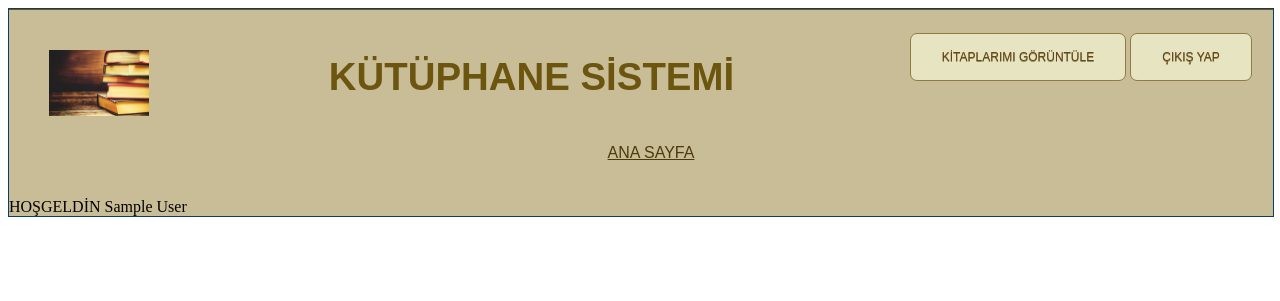
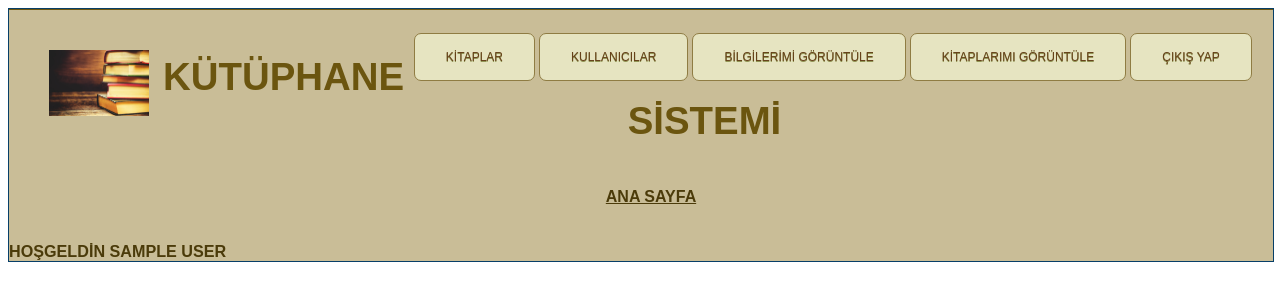
Before and after one commit to CemalUnal/bbm487s2017g6, a PHP site: page /signed.php in a window 1280 px wide. Shown: the top 301 px of the page. Run offline with PHP 8.4, Linux system fonts and the light colour scheme; the visitor is signed in with stand-in values (Sample User, id 1).

Commit message:
Bug fixes

```diff
--- a/src/main/view/signed.php
+++ b/src/main/view/signed.php
@@ -25,6 +25,14 @@ header{
     font-size: 120%;
 
   }
+
+  div.fonts {
+    font-weight: bold;
+    color: #4B3B0A;
+      font-family: fantasy, 'Blippo', fantasy;
+      font-size: 101%;
+    }
+
 div.img {
     margin: 5px;
     border: 1px solid #C9BD97;
@@ -131,33 +139,38 @@ article {
 
 <a href="../Controller/logout.php" class="button button0" >ÇIKIŞ YAP</a>
 <a href="mybooks.php" class="button button0" >KİTAPLARIMI GÖRÜNTÜLE</a>
-        <?php    if($_SESSION["user"]=='admin@cs'){ ?>
+<a href="userinfo.php" class="button button0" >BİLGİLERİMİ GÖRÜNTÜLE</a>
+        <?php    if($_SESSION["admin"]==1){ ?>
  <a href="adminuser.php" class="button button0" >KULLANICILAR</a>
  <?php } ?>
-        <?php    if($_SESSION["user"]=='admin@cs'){ ?>
+        <?php    if($_SESSION["admin"]==1){ ?>
  <a href="books.php" class="button button0" >KİTAPLAR</a>
  <?php } ?>
 
    <h1 style="text-align: center;">KÜTÜPHANE SİSTEMİ</h1>
     </header>
         <div align="center">
-       <a href="home.php" style=" color: #4B3B0A;font-family: fantasy, 'Blippo', fantasy; margin-left:20px;">ANA SAYFA</a>
-
+       <a href="home.php" style=" font-weight: bold; color: #4B3B0A;font-family: fantasy, 'Blippo', fantasy; margin-left:20px;">ANA SAYFA</a>
        </div>
 
+
+
 <br></br>
+<div class="fonts">
 <?php
 //include("session.php");
 //session_start();
  if (isset($_SESSION["user"])) {
-         $loggenOnUser = $_SESSION["name"];
+         $loggenOnUser = strtoupper($_SESSION["name"]);
          echo "HOŞGELDİN ", $loggenOnUser, "<br />";
      }
 
  ?>
+ </div>
 <article>
 
 </article>
+
 
 </div>
 
```
